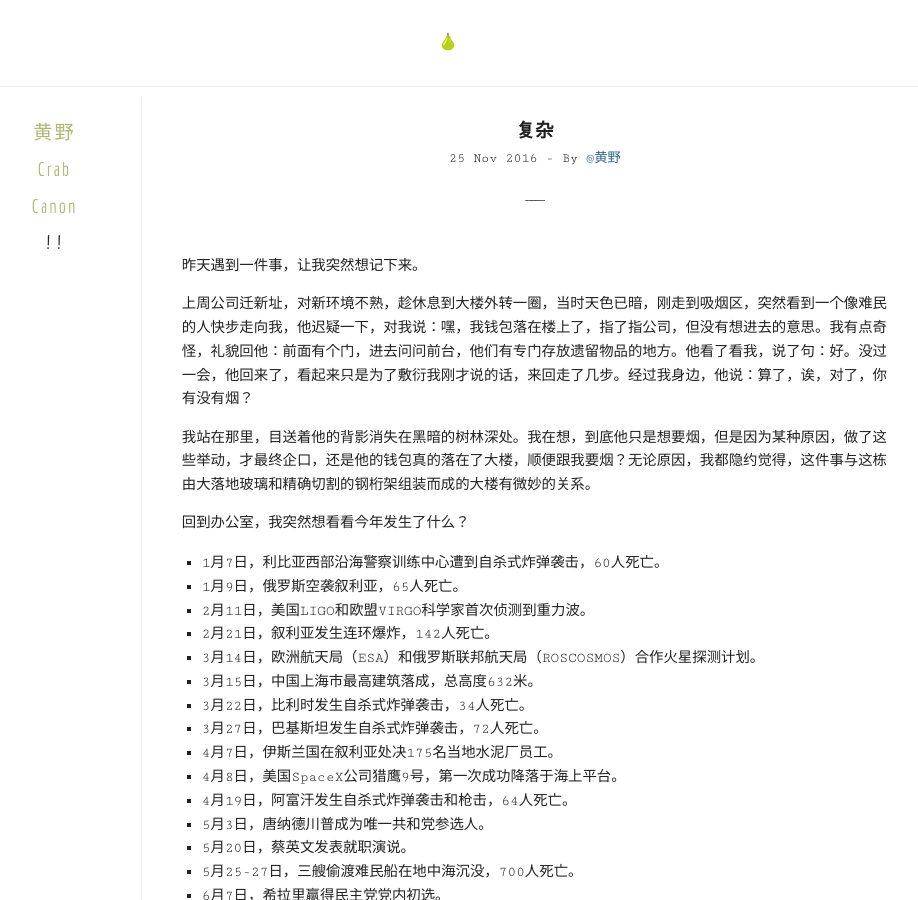
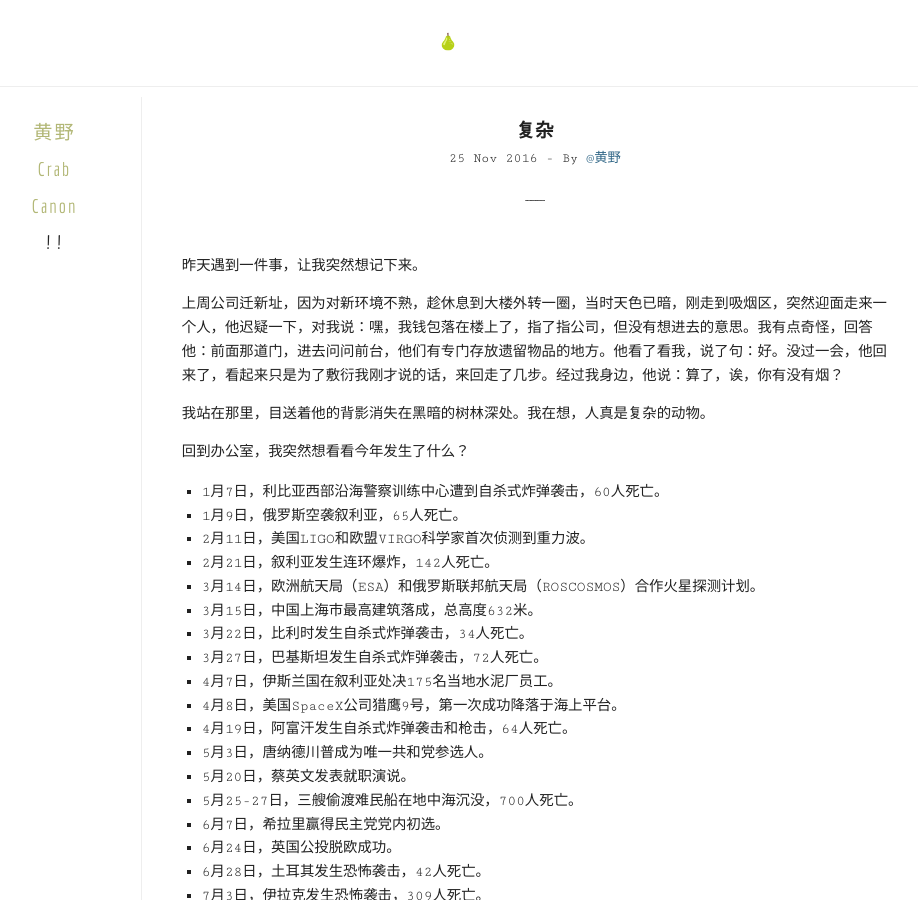
Before and after one commit to crabcanon/crabcanon.github.com, a Jekyll site: the page built from _posts/2016-11-25-complexity.md, in a window 1280 px wide and 900 px high. Shown: the whole window, without its empty margins (192-1110 px from the left). Built offline with Jekyll 4.4.1, drawn with Linux system fonts in a browser that asks for light colours.

Commit message:
Update old blog

```diff
--- a/_posts/2016-11-25-complexity.md
+++ b/_posts/2016-11-25-complexity.md
@@ -8,9 +8,9 @@ tags: [中文]
 
 昨天遇到一件事，让我突然想记下来。
 
-上周公司迁新址，对新环境不熟，趁休息到大楼外转一圈，当时天色已暗，刚走到吸烟区，突然看到一个像难民的人快步走向我，他迟疑一下，对我说：嘿，我钱包落在楼上了，指了指公司，但没有想进去的意思。我有点奇怪，礼貌回他：前面有个门，进去问问前台，他们有专门存放遗留物品的地方。他看了看我，说了句：好。没过一会，他回来了，看起来只是为了敷衍我刚才说的话，来回走了几步。经过我身边，他说：算了，诶，对了，你有没有烟？
+上周公司迁新址，因为对新环境不熟，趁休息到大楼外转一圈，当时天色已暗，刚走到吸烟区，突然迎面走来一个人，他迟疑一下，对我说：嘿，我钱包落在楼上了，指了指公司，但没有想进去的意思。我有点奇怪，回答他：前面那道门，进去问问前台，他们有专门存放遗留物品的地方。他看了看我，说了句：好。没过一会，他回来了，看起来只是为了敷衍我刚才说的话，来回走了几步。经过我身边，他说：算了，诶，你有没有烟？
 
-我站在那里，目送着他的背影消失在黑暗的树林深处。我在想，到底他只是想要烟，但是因为某种原因，做了这些举动，才最终企口，还是他的钱包真的落在了大楼，顺便跟我要烟？无论原因，我都隐约觉得，这件事与这栋由大落地玻璃和精确切割的钢桁架组装而成的大楼有微妙的关系。
+我站在那里，目送着他的背影消失在黑暗的树林深处。我在想，人真是复杂的动物。
 
 回到办公室，我突然想看看今年发生了什么？
 
```
